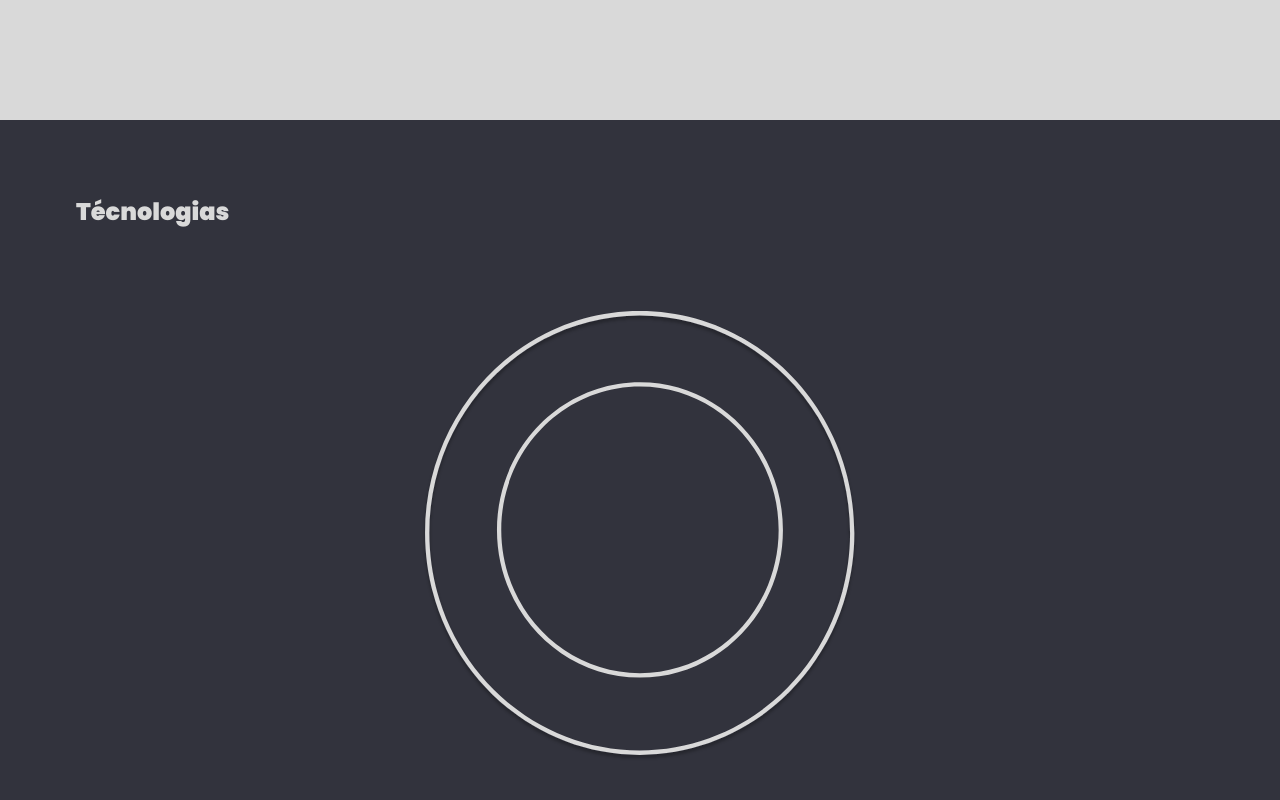
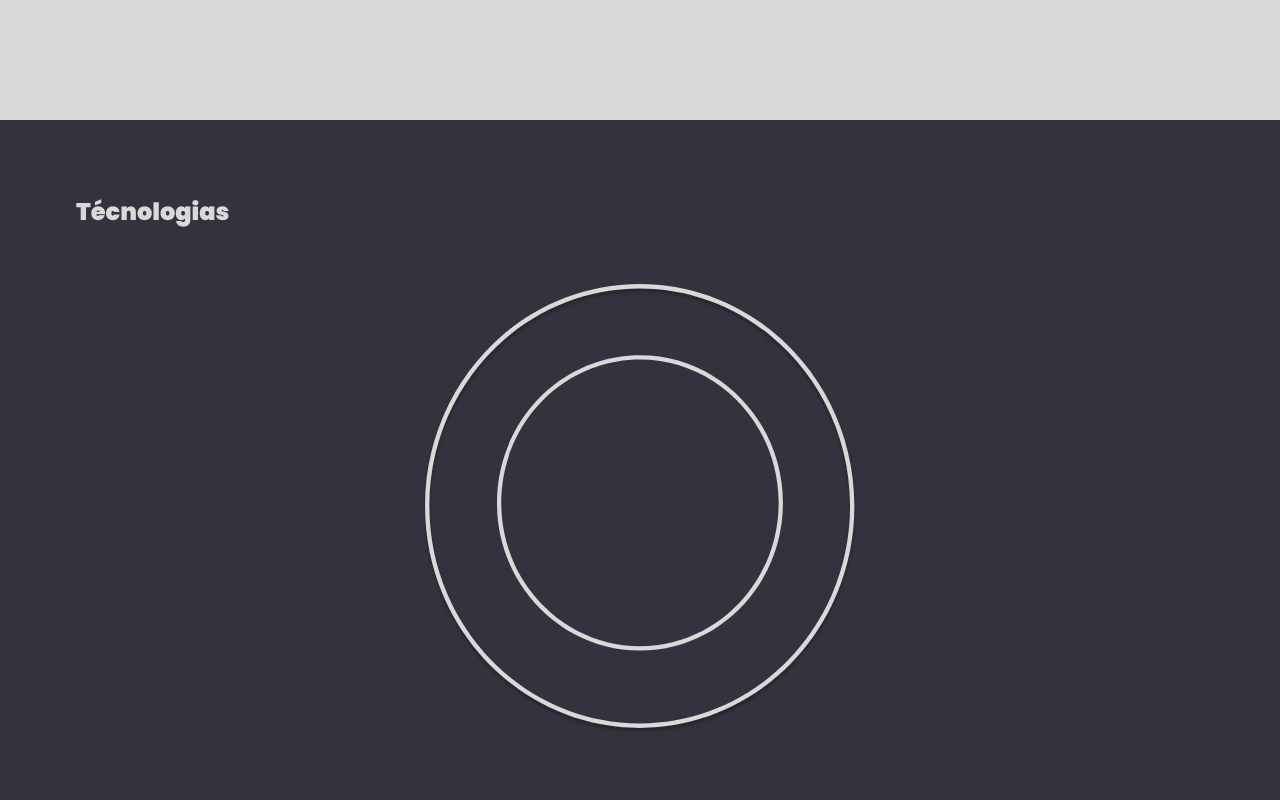
Before and after one commit to joaomidowz/Portfolio, a React (Vite) app: page / in a window 1280 px wide. Shown: the part 680-1480 px from the top of the page. Built offline with nearby package versions, Linux system fonts and the light colour scheme.

Commit message:
Ajeitando Header de novo alinhando.

```diff
--- a/src/pages/technologies.tsx
+++ b/src/pages/technologies.tsx
@@ -4,12 +4,12 @@ function Tech() {
 
     return (
 
-        <div className="w-screen h-screen md:w-auto bg-secondary font-poppins text-primary p-5 max-phone:flex max-phone:flex-col max-phone:place-items-center max-phone:h-100 max-phone:rounded-t-3xl max-phone:mb-8px max-phone:shadow-phone">
+        <div className="w-screen h-screen md:w-auto bg-secondary font-poppins text-primary p-5  max-phone:h-100 max-phone:rounded-t-3xl max-phone:mb-8px max-phone:shadow-phone">
 
-            <div className='flex '>
-                <h1 className='font-black text-2xl p-14 max-mobile:text-xl max-phone:text-lg' >Técnologias</h1>
-            </div>
-            <div className='flex justify-center items-center h-full -mt-32'>
+
+            <h1 className='font-black text-2xl p-14 max-mobile:text-xl max-phone:text-lg max-phone:p-6 max-phone:mb-8' >Técnologias</h1>
+
+            <div className='flex justify-center '>
                 <img src="Elipse.svg" alt="elipse" className='max-w-[450px] max-h-[450px]  max-mobile:max-w-[300px] max-mobile:max-h-[300px] max-phone:max-h-[250px] max-phone:max-h-[250px]' />
             </div>
         </div>
```
